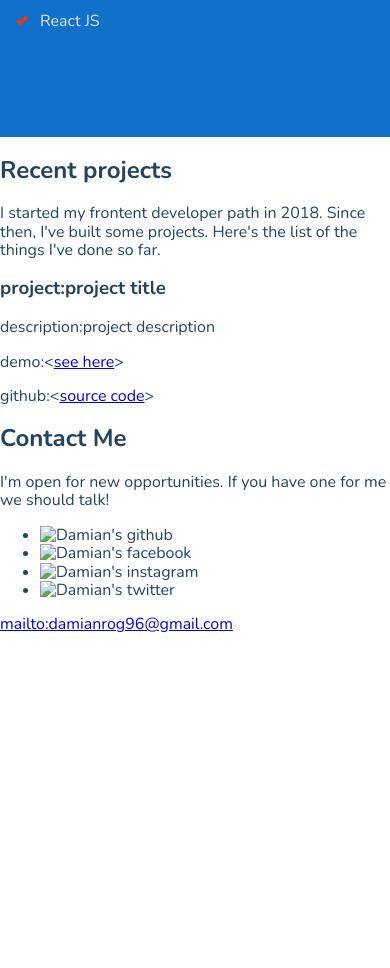
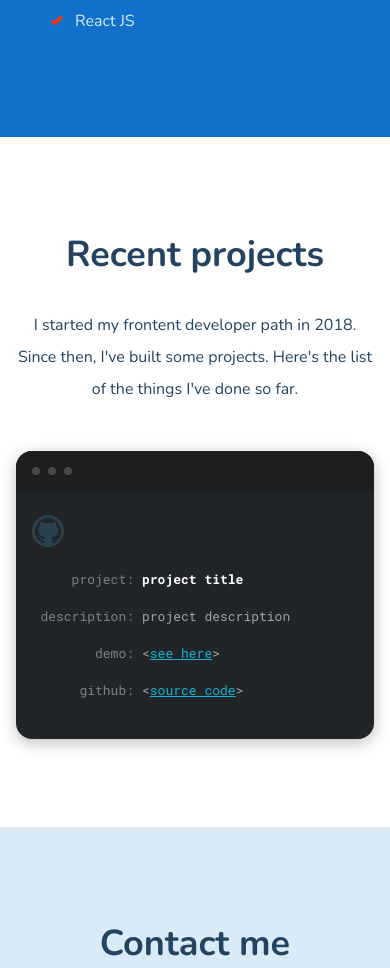
Before and after one commit to damiaNR10/damiaNR10.github.io, a website built with webpack: page src/pages/index.html in a window 390 px wide. Shown: the part 1700-2668 px from the top of the page. Before the commit the page ends 2335 px from the top, so only its background shows below. Built offline with nearby package versions, Linux system fonts and the light colour scheme.

Commit message:
feat: contact & projects mobile styles

```diff
--- a/src/pages/index.html
+++ b/src/pages/index.html
@@ -68,24 +68,32 @@
         <p class="projects__description">I started my frontent developer path in 2018. Since then, I've built some projects. Here's the list of the things I've done so far.</p>
         <div class="projects-grid">
           <article class="project">
-            <h3 class="project__title"><span>project:</span><span>project title</span></h3>
-            <p class=""><span>description:</span><span>project description</span></p>
-            <p class=""><span>demo:</span><span>&lt;<a href="#" title="project title from API - demo">see here</a>&gt;</span></p>
-            <p class=""><span>github:</span><span>&lt;<a href="#" title="project title from API - code">source code</a>&gt;</span></p>
+            <div class="project__window">
+              <span class="project__circle"></span>
+              <span class="project__circle"></span>
+              <span class="project__circle"></span>
+            </div>
+            <div class="project__content">
+              <img class="project__img" src="../assets/img/github-logo.svg" alt="" />
+              <h3 class="project__grid project__title"><span class="project__label">project:</span><span>project title</span></h3>
+              <p class="project__grid"><span class="project__label">description:</span><span>project description</span></p>
+              <p class="project__grid"><span class="project__label">demo:</span><span>&lt;<a class="project__link" href="#" title="project title from API - demo">see here</a>&gt;</span></p>
+              <p class="project__grid"><span class="project__label">github:</span><span>&lt;<a class="project__link" href="#" title="project title from API - code">source code</a>&gt;</span></p>
+            </div>
           </article>
         </div>
       </section>
       <section class="contact">
-        <h2 class="contact__header">Contact Me</h2>
+        <h2 class="contact__header">Contact me</h2>
         <p class="contact__description">I'm open for new opportunities. If you have one for me we should talk!</p>
         <div class="contact-links">
           <ul class="contact-list">
-            <li class="contact-list__item"><a href="github.com/damiaNR10" class="contact-list__link"></a><img class="contact-list__img" alt ="Damian's github" /></li>
-            <li class="contact-list__item"><a href="" class="contact-list__link"></a><img class="contact-list__img" alt ="Damian's facebook" /></li>
-            <li class="contact-list__item"><a href="" class="contact-list__link"></a><img class="contact-list__img" alt ="Damian's instagram" /></li>
-            <li class="contact-list__item"><a href="" class="contact-list__link"></a><img class="contact-list__img" alt ="Damian's twitter" /></li>
+            <li class="contact-list__item"><a href="https://github.com/damiaNR10" class="contact-list__link"></a><img src="../assets/img/icon-github.svg" class="contact-list__img" alt ="Damian's github" /></li>
+            <li class="contact-list__item"><a href="" class="contact-list__link"></a><img src="../assets/img/icon-fb.svg" class="contact-list__img" alt ="Damian's facebook" /></li>
+            <li class="contact-list__item"><a href="" class="contact-list__link"></a><img src="../assets/img/icon-ig.svg" class="contact-list__img" alt ="Damian's instagram" /></li>
+            <li class="contact-list__item"><a href="" class="contact-list__link"></a><img src="../assets/img/icon-tt.svg" class="contact-list__img" alt ="Damian's twitter" /></li>
           </ul>
-          <a title="Email" class="contact__email" href="mailto:damianrog96@gmail.com">mailto:damianrog96@gmail.com</a>
+          <a title="Email" class="contact__email" href="mailto:damianrog96@gmail.com">damianrog96@gmail.com</a>
         </div>
       </section>
     </main>
--- a/src/scss/_variables.scss
+++ b/src/scss/_variables.scss
@@ -1,6 +1,12 @@
 $blue: #1070CA;
+$console: #808082;
+$darkGray: #1E1E1E;
+$gray: #212528;
 $lightBlue: #4DA8FF;
 $lighterBlue: #DBEAF7;
+$lightConsole: #A3A3A3;
+$linkConsole: #14B5D0;
+$mediumGray: #464A4D;
 $text: #425A70;
 $textDark : #234361;
 $white: #FFFFFF;
--- a/src/scss/main.scss
+++ b/src/scss/main.scss
@@ -1,7 +1,9 @@
 @import "~normalize.css";
 
 @import "_variables";
+@import "modules/contact.scss";
 @import "modules/hero.scss";
+@import "modules/projects.scss";
 @import "modules/skills.scss";
 
 @import url('https://fonts.googleapis.com/css2?family=Nunito:wght@300;600;700&family=Roboto+Mono:wght@400;700&display=swap');
--- /dev/null
+++ b/src/scss/modules/contact.scss
@@ -0,0 +1,70 @@
+.contact {
+    background-color: $lighterBlue;
+    padding: 64px 16px 88px 16px;
+
+    &__description {
+        font-size: 16px;
+        line-height: 32px;
+        text-align: center;
+        font-weight: 300;
+        font-style: normal;
+    }
+
+    &__email {
+        padding: 4px 24px;
+        border-radius: 64px;
+        color: $white;
+        background-color: $lightBlue;
+        font-weight: bold;
+        display: block;
+        width: fit-content;
+        text-decoration: none;
+        font-size: 16px;
+        margin: 0 auto;
+    }
+
+    &__header {
+        font-size: 36px;
+        line-height: 48px;
+        color: $textDark;
+        text-align: center;
+    }
+}
+
+.contact-links {
+
+}
+
+.contact-list {
+    padding: 0;
+    margin: 56px 10px;
+    display: flex;
+    justify-content: center;
+    align-items: center;
+    list-style: none;
+
+    &__img {
+        // width: 64px;
+        // height: 64px;
+    }
+
+    &__item {
+        position: relative;
+        padding: 10px;
+        border-radius: 50%;
+        background-color: $white;
+        width: 48px;
+        height: 48px;
+        box-shadow: 0px 4px 8px rgba(16, 112, 202, 0.15);
+        margin: 0 8px;
+    }
+
+    &__link {
+        position: absolute;
+        left: 0;
+        top: 0;
+        width: 100%;
+        height: 100%;
+        z-index: 1;
+    }
+}
--- /dev/null
+++ b/src/scss/modules/projects.scss
@@ -0,0 +1,79 @@
+.projects {
+    padding: 64px 16px 88px 16px;
+
+    &__description {
+        font-weight: 300;
+        font-size: 16px;
+        line-height: 32px;
+        text-align: center;
+        margin-bottom: 46px;
+    }
+
+    &__header {
+      font-size: 36px;
+      line-height: 48px;
+      color: $textDark;
+      text-align: center;
+    }
+}
+
+.project {
+    box-shadow: 0px 4px 16px rgba(0, 0, 0, 0.25);
+    background-color: $gray;
+    border-radius: 16px;
+    overflow: hidden;
+    color: $lightConsole;
+    font-family: Roboto Mono;
+    font-size: 13px;
+    line-height: 24px;
+
+    &__circle {
+        background-color: $mediumGray;
+        display: block;
+        width: 8px;
+        height: 8px;
+        border-radius: 50%;
+        margin-right: 8px;
+    }
+
+    &__content {
+        padding: 24px 16px;
+    }
+
+    &__grid {
+        display: grid;
+        grid-template-columns: 102px 1fr;
+        column-gap: 8px;
+    }
+
+    &__img {
+        width: 32px;
+        height: 32px;
+    }
+
+    &__label {
+        display: block;
+        text-align: right;
+        color: $console;
+        font-weight: normal;
+    }
+
+    &__link {
+        color: $linkConsole;
+    }
+
+    &__title {
+        font-weight: bold;
+        font-size: 13px;
+        line-height: 24px;
+        color: #fff;
+    }
+
+    &__window {
+        height: 40px;
+        background-color: $darkGray;
+        display: flex;
+        align-items: center;
+        padding: 0 16px;
+    }
+}
--- a/src/scss/modules/skills.scss
+++ b/src/scss/modules/skills.scss
@@ -38,7 +38,7 @@
 .skills-list {
     width: 288px;
     padding: 0;
-    margin: 0;
+    margin: 0 auto;
     list-style-type: none;
 
     &__item {
```
Also changed, not shown: src/assets/img/github-logo.svg (added), src/assets/img/icon-fb.svg (added), src/assets/img/icon-github.svg (added), src/assets/img/icon-ig.svg (added), src/assets/img/icon-tt.svg (added).
